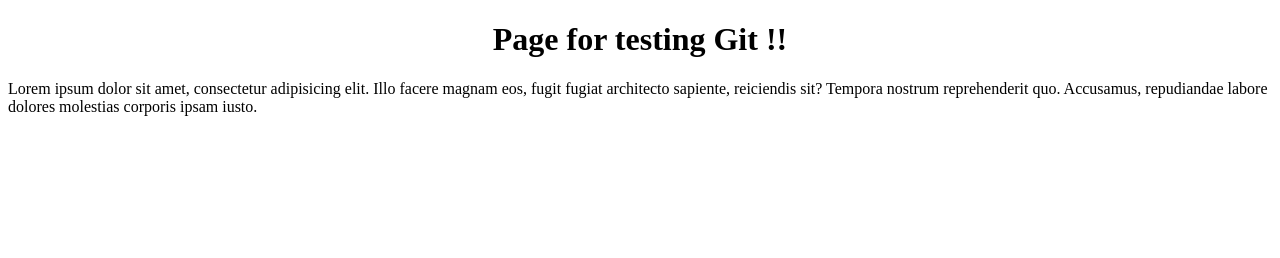
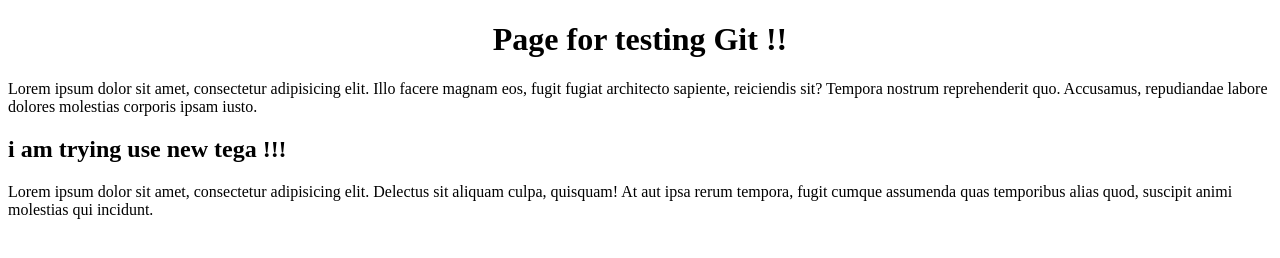
Before and after one commit to rarog-dev/test_repository, a plain HTML site: page index.html in a window 1280 px wide. Drawn offline with Linux system fonts and the light colour scheme.

Commit message:
added some new tegs

```diff
--- a/index.html
+++ b/index.html
@@ -8,5 +8,13 @@
 <body>
     <h1 class="hed">Page for testing Git !!</h1>
     <p>Lorem ipsum dolor sit amet, consectetur adipisicing elit. Illo facere magnam eos, fugit fugiat architecto sapiente, reiciendis sit? Tempora nostrum reprehenderit quo. Accusamus, repudiandae labore dolores molestias corporis ipsam iusto.</p>
+    <section>
+      <article class="  ">
+        <header>
+          <h2>i am trying use new tega !!!</h2>
+        </header>
+        <p>Lorem ipsum dolor sit amet, consectetur adipisicing elit. Delectus sit aliquam culpa, quisquam! At aut ipsa rerum tempora, fugit cumque assumenda quas temporibus alias quod, suscipit animi molestias qui incidunt.</p>
+      </article>
+    </section>
 </body>
 </html>
```
